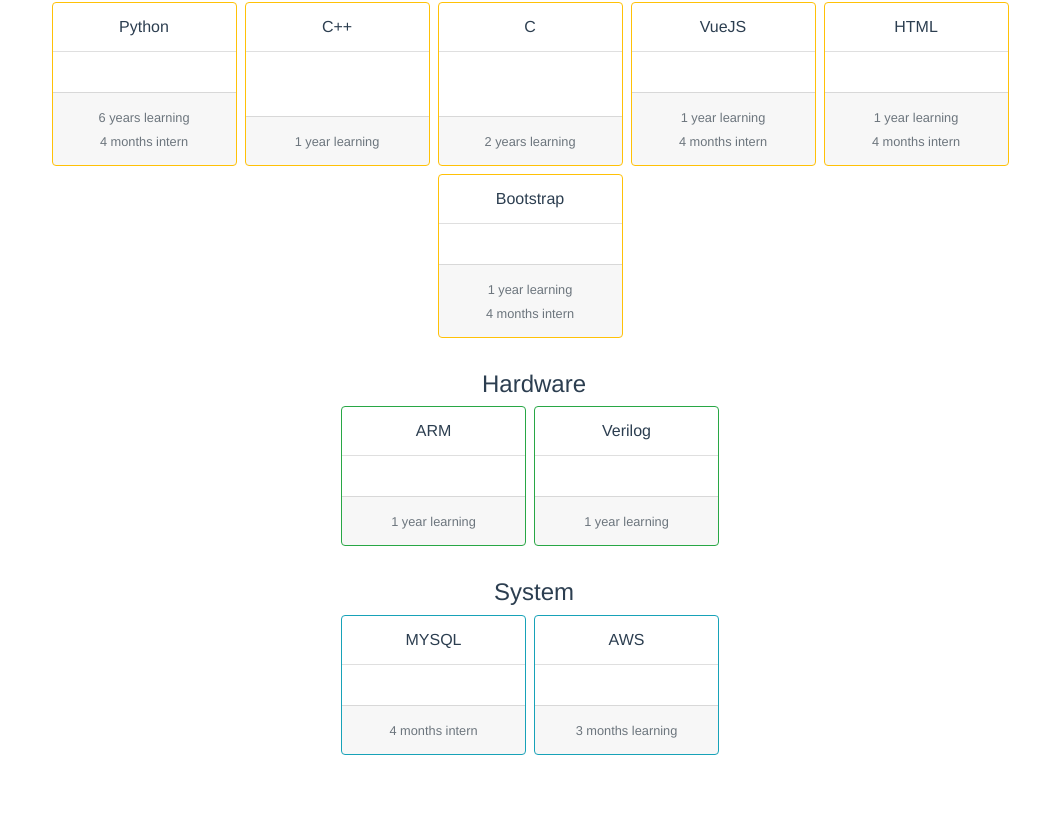
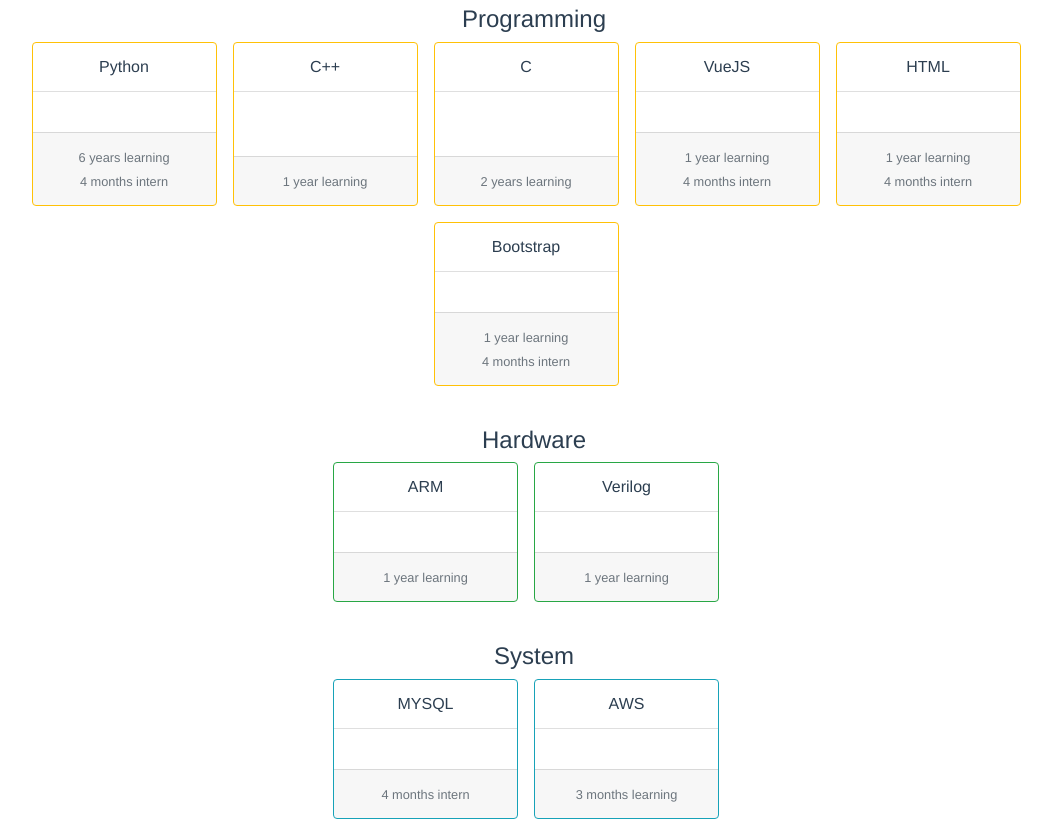
Before and after one commit to nancytaen/portfolio, a Vue app: page / in a window 1280 px wide. Shown: the part 1320-2160 px from the top of the page, without its empty margins (106-1158 px from the left). Built offline with nearby package versions, Linux system fonts and the light colour scheme.

Commit message:
fixed margins

```diff
--- a/src/components/About.vue
+++ b/src/components/About.vue
@@ -1,5 +1,5 @@
 <template>
-    <div class="about-me container-sm">
+    <div class="about-me container-sm mt-4">
       <div>
           <!-- header & image -->
         <b-img src="img/profile.jpg" rounded="circle" fluid alt="Picture of Nancy"/>
@@ -29,14 +29,14 @@
             Feel free to reach out to me for detailed CV or official/unofficial transcript.
           </div>
 
-          <div class="mt-4">
+          <div class="mt-5">
             <h3>Skills</h3>
             <div class="mt-2 mb-4">
               <h4>Programming</h4>
               <div class="container-fluid">
                 <div class="row justify-content-center">
                   <b-card v-for="(skill, idx) in skills.program" :key="idx"
-                    class="col-lg-2 col-sm-4 mr-2 mb-2 pr-0 pl-0"
+                    class="col-lg-2 col-sm-4 mr-3 mb-3 pr-0 pl-0"
                     border-variant="warning" :header="skill.name"
                     header-bg-variant="transparent"
                     align="center">
@@ -55,7 +55,7 @@
               <div class="container">
                 <div class="row justify-content-center">
                   <b-card v-for="(skill, idx) in skills.hardware" :key="idx"
-                    class="col-lg-2 col-sm-4 mr-2 mb-2 pr-0 pl-0"
+                    class="col-lg-2 col-sm-4 mr-3 mb-3 pr-0 pl-0"
                     border-variant="success" :header="skill.name"
                     header-bg-variant="transparent"
                     align="center">
@@ -74,7 +74,7 @@
               <div class="container">
                 <div class="row justify-content-center">
                   <b-card v-for="(skill, idx) in skills.system" :key="idx"
-                    class="col-lg-2 col-sm-4 mr-2 mb-2 pr-0 pl-0"
+                    class="col-lg-2 col-sm-4 mr-3 mb-3 pr-0 pl-0"
                     border-variant="info" :header="skill.name"
                     header-bg-variant="transparent"
                     align="center">
--- a/src/components/Projects.vue
+++ b/src/components/Projects.vue
@@ -1,7 +1,7 @@
 <template>
-  <div class="container container-fluid content-row">
-    <div class="row">
-      <b-card class="mb-3 col-sm-10 col-lg-4" v-for="(project, idx) in projects" :key="idx"
+  <div class="container container-fluid content-row mt-4">
+    <div class="row justify-content-center">
+      <b-card class="mb-3 mr-3 col-sm-10 col-lg-4 pr-0 pl-0" v-for="(project, idx) in projects" :key="idx"
       :title="project.name"
       :img-src="project.img" alt="" img-top>
           <b-card-text>{{project.description}}</b-card-text>
```
